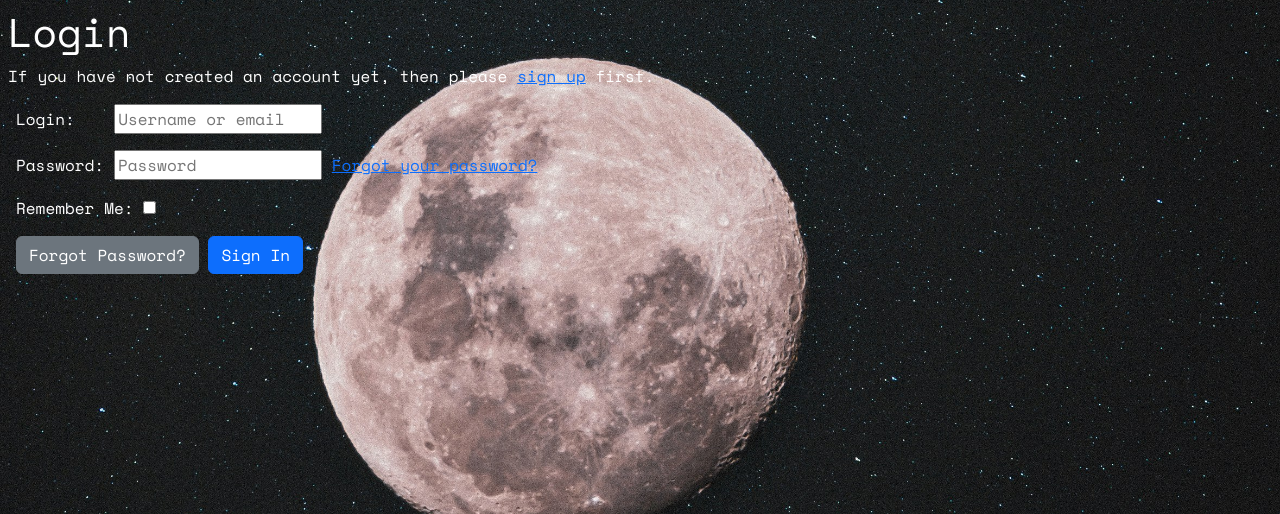
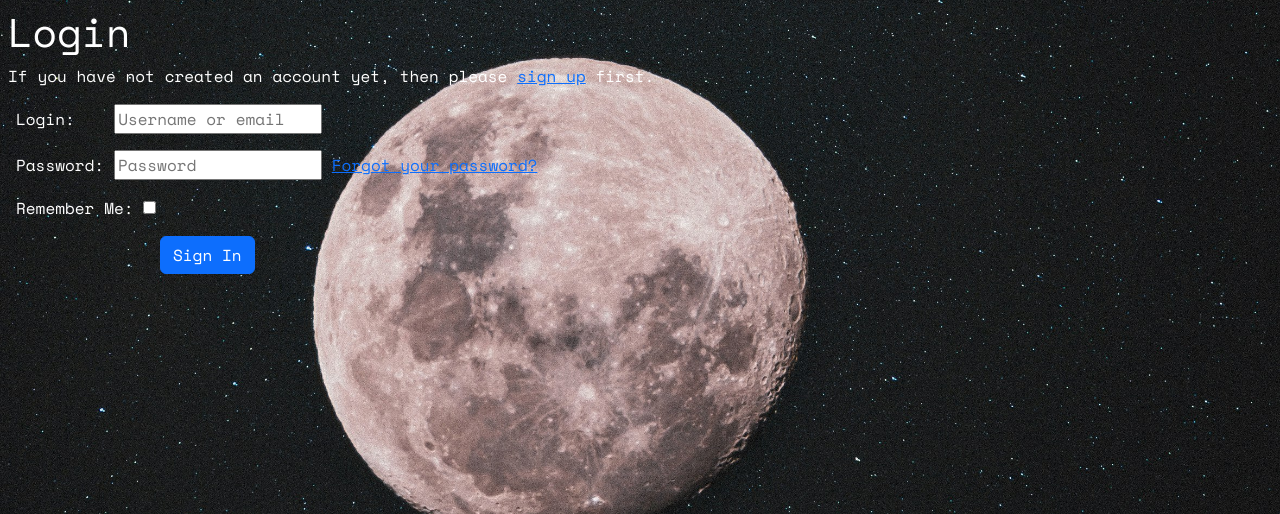
Before and after one commit to MarkChips/lunar-lists, a Django app: page /accounts/login/ in a window 1280 px wide. Shown: the part 96-610 px from the top of the page. Run offline with Django 4.2, Linux system fonts and the light colour scheme; some libraries are stand-ins or nearby versions.

Commit message:
refactor: :fire: remove reset password button, add margin left to sign in button

```diff
--- a/static/css/style.css
+++ b/static/css/style.css
@@ -74,3 +74,7 @@ label[for=id_due_by] {
 #id_login {
     margin-left: 1.85rem;
 }
+
+.primaryAction {
+    margin-left: 9rem;
+}
--- a/templates/account/login.html
+++ b/templates/account/login.html
@@ -1,7 +1,6 @@
 {% extends "base.html" %}
 
 {% load i18n %}
-{% load account socialaccount %}
 
 {% block head_title %}{% trans "Sign In" %}{% endblock head_title %}
 
@@ -18,8 +17,6 @@
   {% if redirect_field_value %}
   <input type="hidden" name="{{ redirect_field_name }}" value="{{ redirect_field_value }}" />
   {% endif %}
-  <a class="button secondaryAction btn btn-secondary"
-    href="{% url 'account_reset_password' %}">{% trans "Forgot Password?" %}</a>
   <button class="primaryAction btn btn-primary" type="submit">{% trans "Sign In" %}</button>
 </form>
 
```
